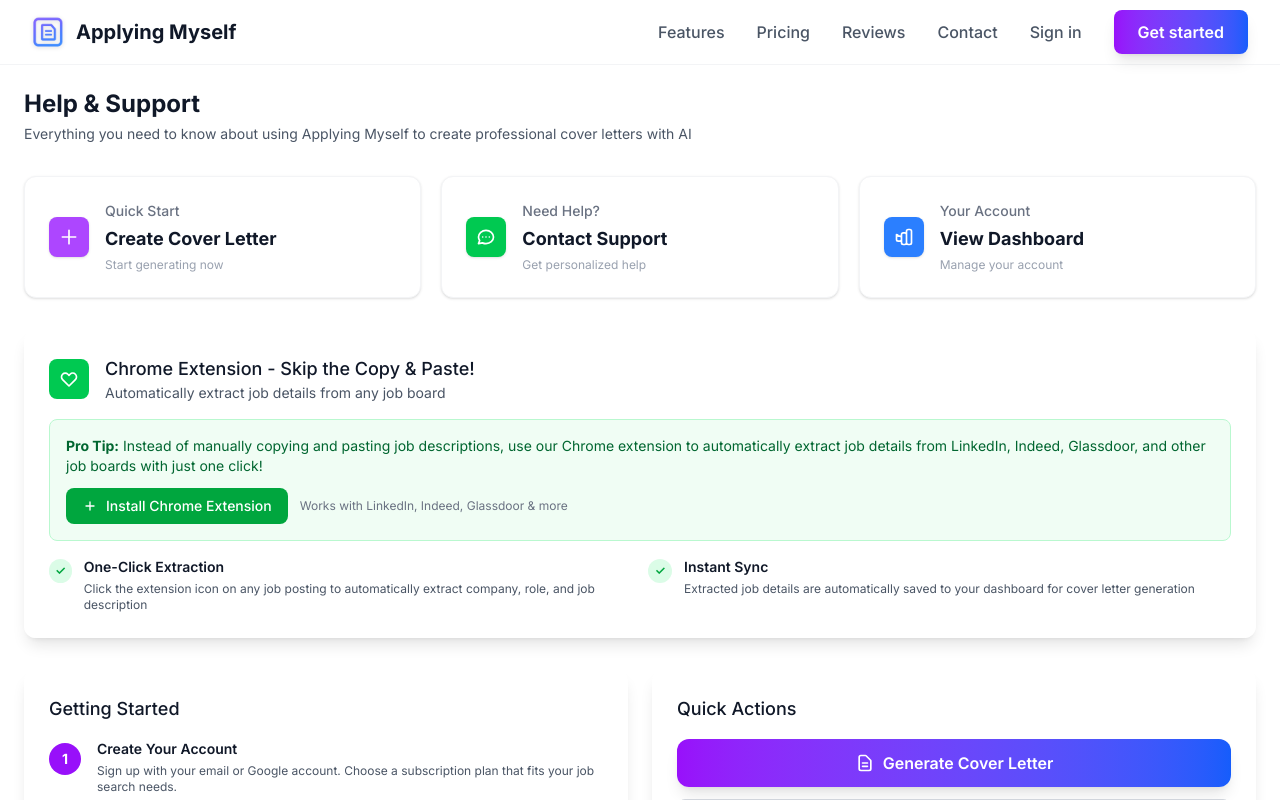
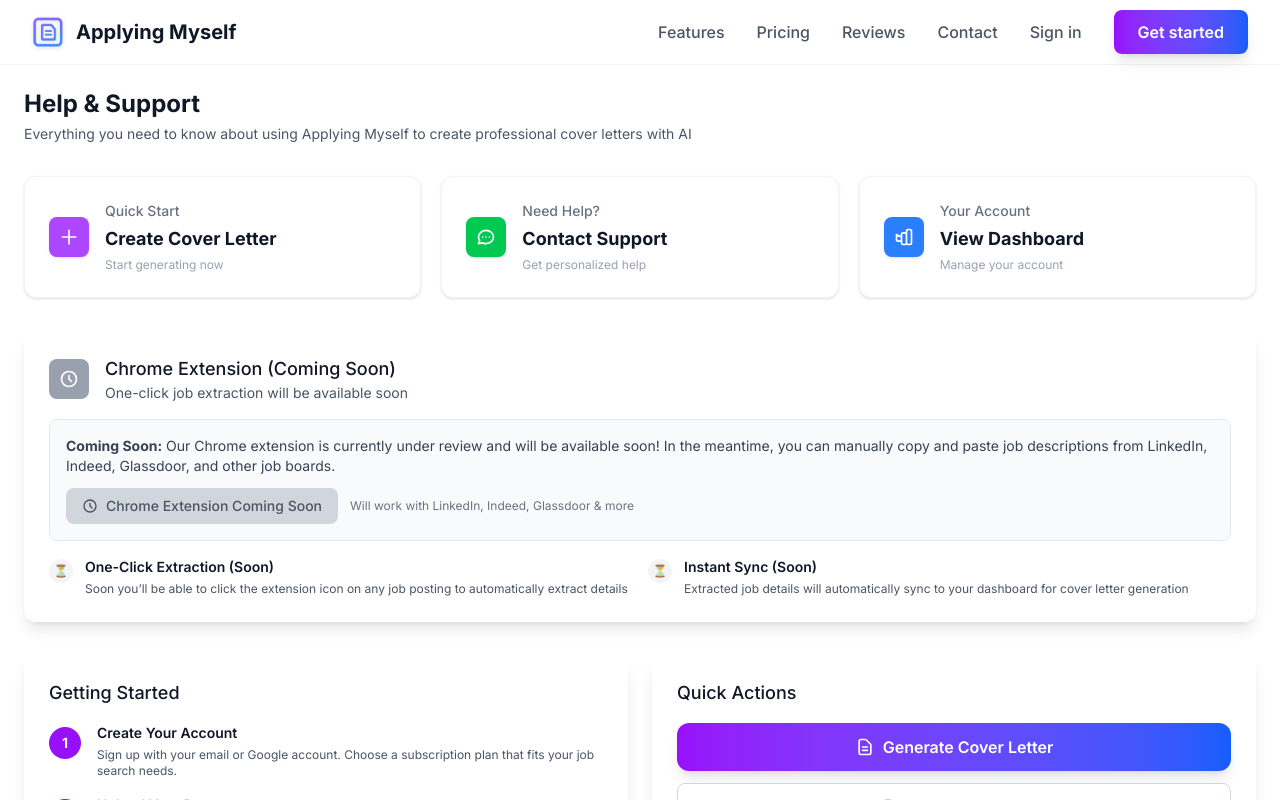
Before and after one commit to jessewalberg/applying-myself-monorepo, a Next.js app: page /help in a window 1280 px wide. Shown: the top 800 px of the page. Built offline with nearby package versions, Linux system fonts and the light colour scheme; no server answers; what @convex-dev/auth would draw is missing.

Commit message:
coming soon extension

```diff
--- a/app/HomePageClient.tsx
+++ b/app/HomePageClient.tsx
@@ -173,15 +173,12 @@ function Hero() {
                             <div className="absolute inset-0 bg-gradient-to-r from-purple-700 to-blue-700 opacity-0 group-hover:opacity-100 transition-opacity duration-300"></div>
                         </Link>
 
-                        <a href="https://chrome.google.com/webstore" target="_blank" rel="noopener noreferrer"
-                            className="group relative bg-white/80 backdrop-blur-sm text-gray-700 px-10 py-5 rounded-xl text-lg font-semibold border-2 border-gray-200/50 hover:border-blue-300 hover:bg-white/90 transition-all duration-300 transform hover:scale-105 hover:-translate-y-1 shadow-xl hover:shadow-2xl min-w-[220px]">
+                        <div className="group relative bg-gray-100 text-gray-500 px-10 py-5 rounded-xl text-lg font-semibold min-w-[220px] cursor-not-allowed opacity-60">
                             <span className="flex items-center justify-center">
-                                Install Extension
-                                <svg className="w-5 h-5 ml-2 group-hover:scale-110 transition-transform duration-300" fill="none" stroke="currentColor" viewBox="0 0 24 24">
-                                    <path strokeLinecap="round" strokeLinejoin="round" strokeWidth="2" d="M12 6v6m0 0v6m0-6h6m-6 0H6" />
-                                </svg>
+                                Chrome Extension
+                                <span className="ml-2 text-sm bg-gray-200 text-gray-600 px-2 py-1 rounded-full">Coming Soon</span>
                             </span>
-                        </a>
+                        </div>
                     </div>
 
                     {/* Floating Stats */}
@@ -332,7 +329,7 @@ function Features() {
         {
             icon: "🌐",
             title: "One-Click Job Extraction",
-            description: "Install our Chrome extension and extract job details from any job site with one click. No more copy-pasting job descriptions."
+            description: "Our Chrome extension (coming soon) will extract job details from any job site with one click. For now, you can manually paste job descriptions."
         },
         {
             icon: "📋",
@@ -465,6 +462,7 @@ function Pricing() {
                 "Advanced AI cover letters",
                 "Unlimited job extraction",
                 "Multiple resume management",
+                "Chrome extension access",
                 "Advanced application tracking",
                 "Priority support"
             ],
@@ -479,6 +477,7 @@ function Pricing() {
                 "500 credits per month",
                 "Premium AI models",
                 "Bulk job processing",
+                "Chrome extension access",
                 "Advanced analytics",
                 "Export capabilities",
                 "Dedicated support"
--- a/app/help/page.tsx
+++ b/app/help/page.tsx
@@ -166,45 +166,45 @@ export default function HelpPage() {
                     {/* Chrome Extension Section */}
                     <div className="card mb-8">
                         <div className="flex items-center mb-4">
-                            <div className="w-10 h-10 bg-green-500 rounded-lg flex items-center justify-center mr-4">
+                            <div className="w-10 h-10 bg-gray-400 rounded-lg flex items-center justify-center mr-4">
                                 <svg className="w-5 h-5 text-white" fill="none" stroke="currentColor" viewBox="0 0 24 24">
-                                    <path strokeLinecap="round" strokeLinejoin="round" strokeWidth="2" d="M4.318 6.318a4.5 4.5 0 000 6.364L12 20.364l7.682-7.682a4.5 4.5 0 00-6.364-6.364L12 7.636l-1.318-1.318a4.5 4.5 0 00-6.364 0z" />
+                                    <path strokeLinecap="round" strokeLinejoin="round" strokeWidth="2" d="M12 8v4l3 3m6-3a9 9 0 11-18 0 9 9 0 0118 0z" />
                                 </svg>
                             </div>
                             <div>
-                                <h3 className="text-lg font-medium text-gray-900">Chrome Extension - Skip the Copy & Paste!</h3>
-                                <p className="text-sm text-gray-600">Automatically extract job details from any job board</p>
+                                <h3 className="text-lg font-medium text-gray-900">Chrome Extension (Coming Soon)</h3>
+                                <p className="text-sm text-gray-600">One-click job extraction will be available soon</p>
                             </div>
                         </div>
-                        <div className="bg-green-50 border border-green-200 rounded-lg p-4 mb-4">
-                            <p className="text-sm text-green-800 mb-3">
-                                <strong>Pro Tip:</strong> Instead of manually copying and pasting job descriptions, use our Chrome extension to automatically extract job details from LinkedIn, Indeed, Glassdoor, and other job boards with just one click!
+                        <div className="bg-gray-50 border border-gray-200 rounded-lg p-4 mb-4">
+                            <p className="text-sm text-gray-700 mb-3">
+                                <strong>Coming Soon:</strong> Our Chrome extension is currently under review and will be available soon! In the meantime, you can manually copy and paste job descriptions from LinkedIn, Indeed, Glassdoor, and other job boards.
                             </p>
                             <div className="flex flex-col sm:flex-row gap-3">
-                                <a href="https://chrome.google.com/webstore" target="_blank" rel="noopener noreferrer" className="inline-flex items-center px-4 py-2 bg-green-600 text-white text-sm font-medium rounded-lg hover:bg-green-700 transition-colors">
+                                <div className="inline-flex items-center px-4 py-2 bg-gray-300 text-gray-600 text-sm font-medium rounded-lg cursor-not-allowed">
                                     <svg className="w-4 h-4 mr-2" fill="none" stroke="currentColor" viewBox="0 0 24 24">
-                                        <path strokeLinecap="round" strokeLinejoin="round" strokeWidth="2" d="M12 6v6m0 0v6m0-6h6m-6 0H6" />
+                                        <path strokeLinecap="round" strokeLinejoin="round" strokeWidth="2" d="M12 8v4l3 3m6-3a9 9 0 11-18 0 9 9 0 0118 0z" />
                                     </svg>
-                                    Install Chrome Extension
-                                </a>
+                                    Chrome Extension Coming Soon
+                                </div>
                                 <span className="text-xs text-gray-500 flex items-center">
-                                    Works with LinkedIn, Indeed, Glassdoor & more
+                                    Will work with LinkedIn, Indeed, Glassdoor & more
                                 </span>
                             </div>
                         </div>
                         <div className="grid sm:grid-cols-2 gap-4 text-sm">
                             <div className="flex items-start">
-                                <div className="w-6 h-6 bg-green-100 text-green-600 rounded-full flex items-center justify-center font-bold text-xs mr-3 mt-0.5">✓</div>
+                                <div className="w-6 h-6 bg-gray-100 text-gray-500 rounded-full flex items-center justify-center font-bold text-xs mr-3 mt-0.5">⏳</div>
                                 <div>
-                                    <h4 className="font-semibold text-gray-900 mb-1">One-Click Extraction</h4>
-                                    <p className="text-gray-600 text-xs">Click the extension icon on any job posting to automatically extract company, role, and job description</p>
+                                    <h4 className="font-semibold text-gray-900 mb-1">One-Click Extraction (Soon)</h4>
+                                    <p className="text-gray-600 text-xs">Soon you&rsquo;ll be able to click the extension icon on any job posting to automatically extract details</p>
                                 </div>
                             </div>
                             <div className="flex items-start">
-                                <div className="w-6 h-6 bg-green-100 text-green-600 rounded-full flex items-center justify-center font-bold text-xs mr-3 mt-0.5">✓</div>
+                                <div className="w-6 h-6 bg-gray-100 text-gray-500 rounded-full flex items-center justify-center font-bold text-xs mr-3 mt-0.5">⏳</div>
                                 <div>
-                                    <h4 className="font-semibold text-gray-900 mb-1">Instant Sync</h4>
-                                    <p className="text-gray-600 text-xs">Extracted job details are automatically saved to your dashboard for cover letter generation</p>
+                                    <h4 className="font-semibold text-gray-900 mb-1">Instant Sync (Soon)</h4>
+                                    <p className="text-gray-600 text-xs">Extracted job details will automatically sync to your dashboard for cover letter generation</p>
                                 </div>
                             </div>
                         </div>
@@ -235,7 +235,7 @@ export default function HelpPage() {
                                     <div className="w-8 h-8 bg-purple-600 text-white rounded-full flex items-center justify-center font-bold text-sm mr-4 mt-1 flex-shrink-0">3</div>
                                     <div>
                                         <h4 className="text-sm font-semibold text-gray-900 mb-1">Add Job Information</h4>
-                                        <p className="text-gray-600 text-xs">Use our Chrome extension to automatically extract job details from job boards, or manually paste the job description. Our AI will analyze the requirements and tailor your cover letter accordingly.</p>
+                                        <p className="text-gray-600 text-xs">Copy and paste the job description from job boards like LinkedIn or Indeed. Our AI will analyze the requirements and tailor your cover letter accordingly.</p>
                                     </div>
                                 </div>
 
@@ -319,7 +319,7 @@ export default function HelpPage() {
                             <div className="space-y-4">
                                 <div>
                                     <h4 className="text-sm font-semibold text-gray-900 mb-2">What job sites do you support?</h4>
-                                    <p className="text-gray-600 text-xs">Our Chrome extension works with LinkedIn, Indeed, Glassdoor, and most major job boards. You can also manually paste job descriptions.</p>
+                                    <p className="text-gray-600 text-xs">You can copy job descriptions from LinkedIn, Indeed, Glassdoor, and any job board. Our Chrome extension (coming soon) will automate this process.</p>
                                 </div>
 
                                 <div>
@@ -334,7 +334,7 @@ export default function HelpPage() {
 
                                 <div>
                                     <h4 className="text-sm font-semibold text-gray-900 mb-2">How do I install the Chrome extension?</h4>
-                                    <p className="text-gray-600 text-xs">Visit the Chrome Web Store, search for &ldquo;Applying Myself&rdquo;, and click &ldquo;Add to Chrome&rdquo;. The extension will appear in your browser toolbar.</p>
+                                    <p className="text-gray-600 text-xs">Our Chrome extension is currently under review and will be available soon. We&rsquo;ll notify all users when it&rsquo;s ready for download.</p>
                                 </div>
                             </div>
                         </div>
--- a/components/StructuredData.tsx
+++ b/components/StructuredData.tsx
@@ -80,7 +80,7 @@ export const webApplicationSchema = {
         "Resume upload and processing",
         "Application tracking",
         "Multiple resume management",
-        "Chrome extension"
+        "Chrome extension (coming soon)"
     ],
     "screenshot": "https://applyingmyself.com/screenshots/dashboard.png"
 };
```
